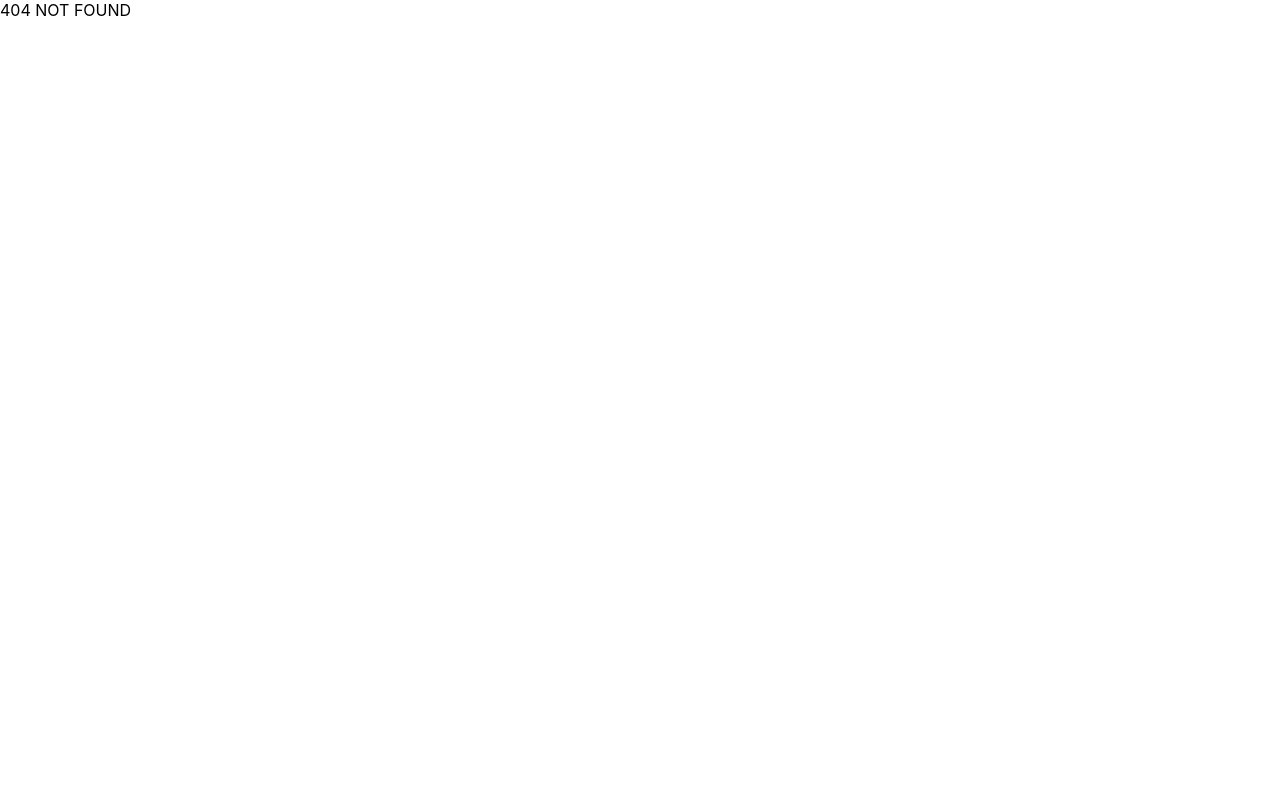
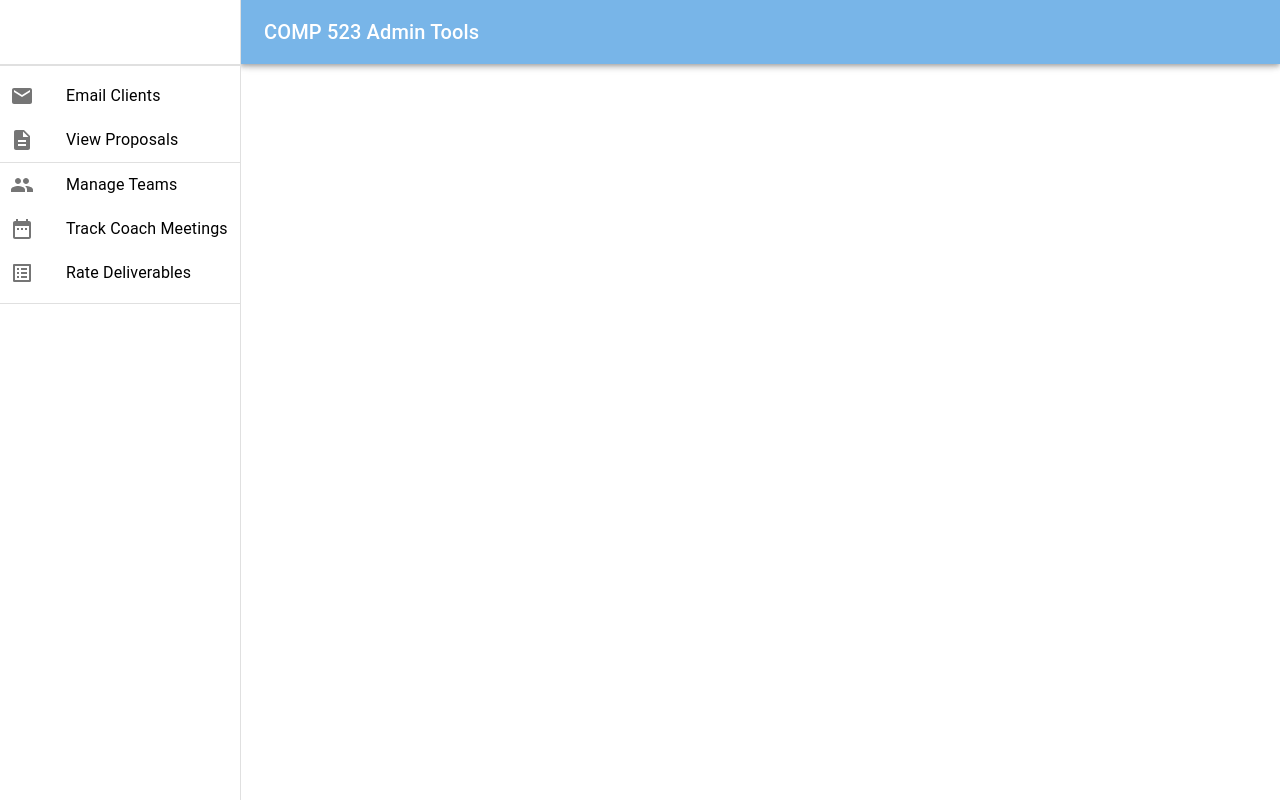
Before and after one commit to Patrick-Carawan/Comp523AdminTools, a React (Create React App) app: page /proposalAssignment in a window 1280 px wide. Before the commit this address had no page. Built offline with nearby package versions, Linux system fonts and the light colour scheme; no server answers.

Commit message:
added page to assign proposals to teams

```diff
--- a/src/App.js
+++ b/src/App.js
@@ -19,6 +19,7 @@ import AcceptedClientForm from "./Components/AcceptedClientForm";
 import ComposeEmail from "./Components/ComposeEmail";
 import CreateAccount from "./Components/CreateAccount";
 import {AdminProtectedRoute, StudentProtectedRoute} from "./protected.route";
+import ProposalAssignment from "./Components/ProposalAssignment";
 
 const theme = createMuiTheme({
     palette:{
@@ -50,6 +51,7 @@ function App() {
                 <StudentProtectedRoute path="/studentSetupPage" component={StudentSetupPage} exact={true}/>
                 <AdminProtectedRoute path="/teammateSelectionRules" component={TeammateSelectionRules} exact={true}/>
                 <AdminProtectedRoute path="/teamPreferences" component={TeamPreferences} exact={true}/>
+                <Route path="/proposalAssignment" component={ProposalAssignment} exact={true}/>
                 <Route path="*" component={() => "404 NOT FOUND"} />
             </Switch>
 
--- /dev/null
+++ b/src/Components/ProposalAssignment.jsx
@@ -0,0 +1,48 @@
+import React, {useEffect, useState} from 'react';
+import {makeStyles} from "@material-ui/core/styles";
+import DashBoard from "./DashBoard";
+import Container from "@material-ui/core/Container";
+import axios from 'axios';
+
+const useStyles = makeStyles(theme => ({
+    root: {
+        display: 'flex',
+    },
+    toolbar: theme.mixins.toolbar,
+    content: {
+        flexGrow: 1,
+        // backgroundColor: theme.palette.background.default,
+        padding: theme.spacing(3),
+    },
+}));
+
+function ProposalAssignment(props) {
+    const classes = useStyles();
+    const [teams, setTeams] = useState([]);
+    const [proposals, setProposals] = useState([]);
+
+    useEffect(() => {
+        axios.get(`http://localhost:5000/teams/Spring2020`).then(res => {
+            console.log('teams',res);
+            setTeams(res['data']);
+        });
+        axios.get(`http://localhost:5000/proposals`).then(res =>{
+            console.log('proposals',res);
+            setProposals(res['data']);
+        })
+    },[]);
+    return (
+        <div className={classes.root}>
+            <DashBoard/>
+            <main className={classes.content}>
+                <div className={classes.toolbar}/>
+                <Container maxWidth="md">
+
+
+                </Container>
+            </main>
+        </div>
+    );
+}
+
+export default ProposalAssignment;
```
